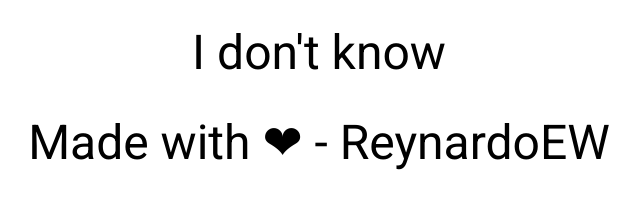
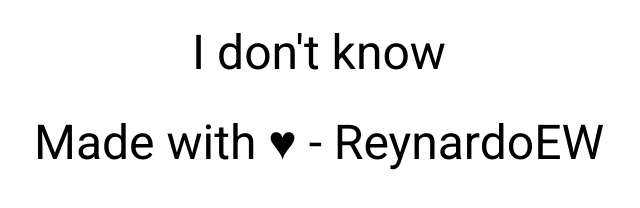
Before and after one commit to ReynardoEW/doshelove.me, a plain HTML site: page index.html in a window 1280 px wide. Shown: the whole page, without its empty margins (321-961 px from the left). Drawn offline with Linux system fonts and the light colour scheme.

Commit message:
Update index.html

```diff
--- a/index.html
+++ b/index.html
@@ -25,7 +25,7 @@
 <body>
 <span id="target"></span>
 <footer>
-	<span>Made with ❤ - ReynardoEW</span>
+	<span>Made with ♥ - ReynardoEW</span>
 </footer>
 </body>
 <script type="text/javascript">
```
